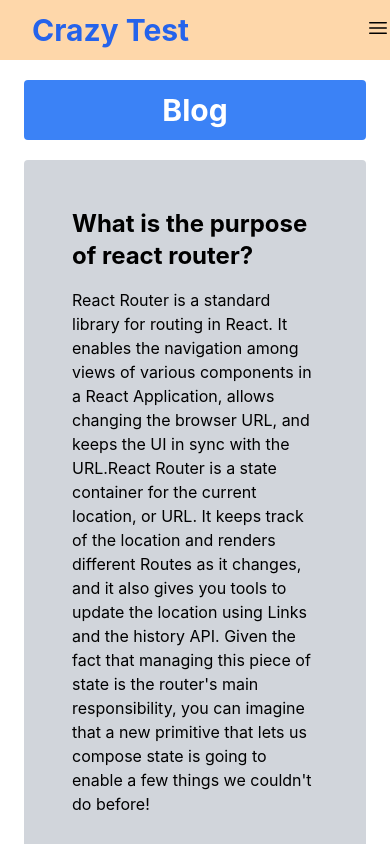
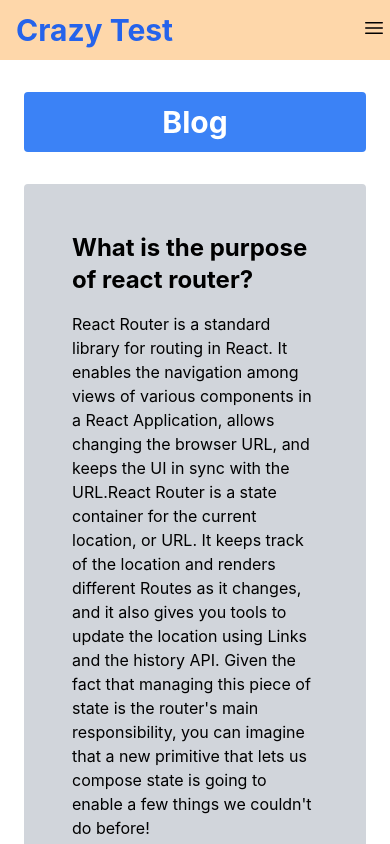
Before and after one commit to sabidalam/Crazy-Test, a React (Create React App) app: page /blog in a window 390 px wide. Shown: the top 844 px of the page. Built offline with nearby package versions, Linux system fonts and the light colour scheme.

Commit message:
change-some-code

```diff
--- a/src/Components/Blog/Blog.js
+++ b/src/Components/Blog/Blog.js
@@ -3,7 +3,7 @@ import React from 'react';
 const Blog = () => {
     return (
         <div className='container mx-auto px-6 md:px-40'>
-            <h1 className='text-3xl font-bold bg-blue-500 text-white rounded md:w-1/6 py-3 mx-auto my-5'>Blog</h1>
+            <h1 className='text-3xl font-bold bg-blue-500 text-white rounded md:w-1/6 py-3 mx-auto my-8'>Blog</h1>
             <div className='bg-gray-300 text-left pl-12 p-12 rounded mb-8'>
                 <h3 className='text-2xl font-bold mb-4'>What is the purpose of react router?</h3>
                 <p>
--- a/src/Components/Header/Header.js
+++ b/src/Components/Header/Header.js
@@ -7,7 +7,7 @@ const Header = () => {
     const [open, setOpen] = useState(false);
     return (
         <div className='sm: relative bg-orange-300'>
-            <div onClick={() => setOpen(!open)} className="sm: absolute top-4 right-0 h-6 w-6 md:hidden">
+            <div onClick={() => setOpen(!open)} className="sm: absolute top-4 right-0 h-6 w-6 mr-1 md:hidden">
 
                 {
                     open ? <XMarkIcon /> : <Bars3Icon />
@@ -15,8 +15,8 @@ const Header = () => {
 
             </div>
             <nav className='flex justify-between items-center bg-orange-200 py-3'>
-                <h2 className='text-3xl font-bold text-blue-600 ml-8 md:ml-40'>Crazy Test</h2>
-                <div className={` bg-orange-200 absolute md:static duration-500 ease-in md:mr-40 ${open ? 'top-5 right-5' : 'top-[-120px] right-5'}`}>
+                <h2 className='text-3xl font-bold text-blue-600 ml-4 md:ml-14 lg:ml-40'>Crazy Test</h2>
+                <div className={` bg-orange-200 absolute md:static duration-500 ease-in md:mr-14 lg:mr-40 ${open ? 'top-5 right-7' : 'top-[-120px] right-7'}`}>
                     <Link className='mr-6 font-bold text-blue-600 hover:text-black hover:underline' to='/'>Home</Link>
                     {/* <Link className='mr-6 font-bold text-blue-600 hover:text-black hover:underline' to='/quiz'>Quiz</Link> */}
                     <Link className='mr-6 font-bold text-blue-600 hover:text-black hover:underline' to='/statistics'>Statistics</Link>
--- a/src/Components/Statistics/Statistics.js
+++ b/src/Components/Statistics/Statistics.js
@@ -6,7 +6,7 @@ const Statistics = () => {
     const allData = useLoaderData();
     const data = allData.data;
     return (
-        <div className='md:my-12 md:w-1/2 md:mx-auto'>
+        <div className='my-12 md:w-1/2 md:mx-auto'>
             <h2 className='text-2xl font-semibold mb-4'>Statistics of Data</h2>
             <div className='mt-8'>
                 <ResponsiveContainer width="95%" height={400}>
```
